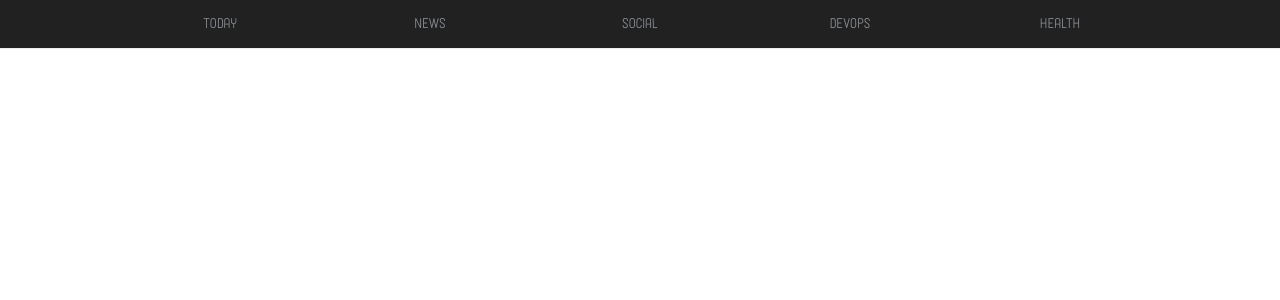
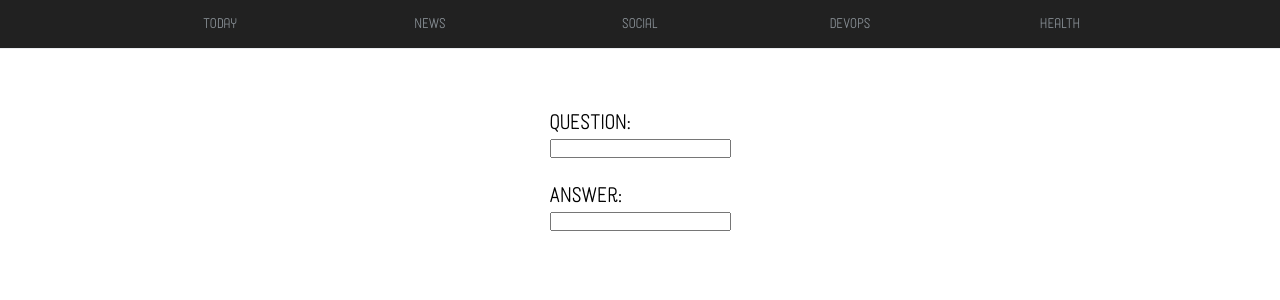
Before and after one commit to kevinmmarlow/kevinmarlow.me, a React (Create React App) app: page /faq in a window 1280 px wide. Shown: the top 300 px of the page. Built offline with nearby package versions, Linux system fonts and the light colour scheme.

Commit message:
FAQ Code Generator

```diff
--- a/src/pages/App.js
+++ b/src/pages/App.js
@@ -8,6 +8,7 @@ import News from 'pages/app/News';
 import Social from 'pages/app/Social';
 import DevOps from 'pages/app/DevOps';
 import Health from 'pages/app/Health';
+import FAQ from 'pages/app/FAQ';
 import Header from './app/Header';
 import Footer from './app/Footer';
 
@@ -50,6 +51,7 @@ const App = () => {
           <Route path="/social" exact component={Social} />
           <Route path="/devops" exact component={DevOps} />
           <Route path="/health" exact component={Health} />
+          <Route path="/faq" exact component={FAQ} />
         </Switch>
       </main>
       <MediaQuery query="(min-device-width: 960px)">
--- /dev/null
+++ b/src/pages/app/FAQ.js
@@ -0,0 +1,72 @@
+import React from 'react';
+
+class FAQ extends React.Component {
+  state = { question: '', answer: '' };
+
+  handleSubmit(event) {
+    console.log(this.state);
+    event.preventDefault();
+  }
+
+  renderCode() {
+    if (this.state.question && this.state.answer) {
+      return (
+        <div style={{ marginTop: '80px' }}>
+          <code>{`<!-- START OF TOGGLE -->`}</code>
+          <br />
+          <code>{`<div class="toggle">`}</code>
+          <br />
+          <code>{`  <div class="toggle-title">`}</code>
+          <br />
+          <code>
+            {`    <h3><i></i> <span class="title-name">${
+              this.state.question
+            }</span></h3>`}
+          </code>
+          <br />
+          <code>{`  </div>`}</code>
+          <br />
+          <code>{`  <div class="toggle-inner">`}</code>
+          <br />
+          <code>{`    <p>${this.state.answer}</p>`}</code>
+          <br />
+          <code>{`  </div>`}</code>
+          <br />
+          <code>{`</div>`}</code>
+          <br />
+          <code>{`</div>`}</code>
+          <br />
+          <code>{`<!-- END OF TOGGLE -->`}</code>
+        </div>
+      );
+    }
+  }
+
+  render() {
+    return (
+      <div style={{ padding: '40px' }}>
+        <form style={{ marginBottom: '40px' }}>
+          <div className="field" style={{ marginTop: '20px' }}>
+            <h2>Question:</h2>
+            <input
+              type="text"
+              value={this.state.question}
+              onChange={e => this.setState({ question: e.target.value })}
+            />
+          </div>
+          <div className="field" style={{ marginTop: '20px' }}>
+            <h2>Answer:</h2>
+            <input
+              type="text"
+              value={this.state.answer}
+              onChange={e => this.setState({ answer: e.target.value })}
+            />
+          </div>
+        </form>
+        {this.renderCode()}
+      </div>
+    );
+  }
+}
+
+export default FAQ;
```
